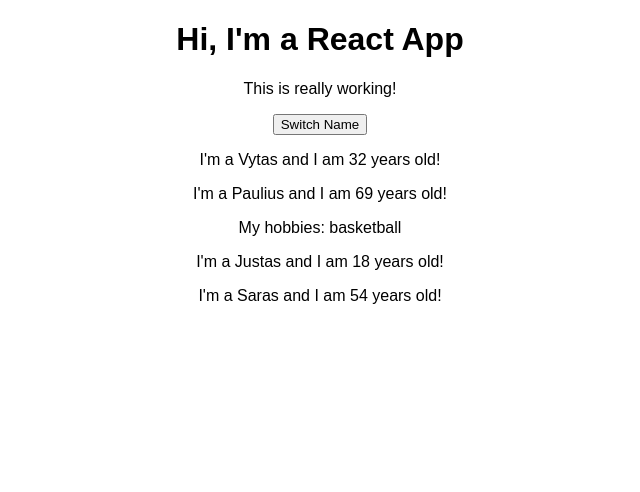
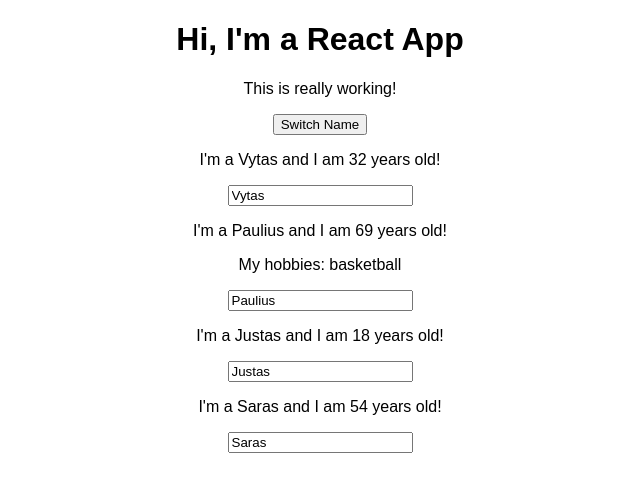
Before and after one commit to mode68/react-complete-guide, a React (Create React App) app: page / in a window 1280 px wide. Shown: the top 492 px of the page, without its empty margins (320-960 px from the left). Built offline with nearby package versions, Linux system fonts and the light colour scheme.

Commit message:
Added two way binding for Person component

```diff
--- a/src/App.js
+++ b/src/App.js
@@ -13,12 +13,24 @@
     otherState: 'some other value'
   }
 
-  switchNameHandler = () => {
+  switchNameHandler = (newName) => {
     // console.log('was clicked');
     this.setState({
       persons: [
         { name: 'Vytautas', age: 420 },
-        { name: 'Paulius', age: 69 },
+        { name: newName, age: 69 },
+        { name: 'Justas', age: 18 },
+        { name: 'Sarjunaz', age: 1337 }
+      ]
+    }
+    );
+  }
+
+  nameChangedHandler = (event) => {
+    this.setState({
+      persons: [
+        { name: 'Vytautas', age: 420 },
+        { name: event.target.value, age: 69 },
         { name: 'Justas', age: 18 },
         { name: 'Sarjunaz', age: 1337 }
       ]
@@ -31,11 +43,21 @@
       <div className="App">
         <h1>Hi, I'm a React App</h1>
         <p>This is really working!</p>
-        <button onClick={this.switchNameHandler}>Switch Name</button>
-        <Person name={this.state.persons[0].name} age={this.state.persons[0].age} />
-        <Person name={this.state.persons[1].name} age={this.state.persons[1].age}>My hobbies: basketball</Person>
-        <Person name={this.state.persons[2].name} age={this.state.persons[2].age} />
-        <Person name={this.state.persons[3].name} age={this.state.persons[3].age} />
+        <button onClick={() => this.switchNameHandler('Zaibas')}>Switch Name</button>
+        <Person
+          name={this.state.persons[0].name}
+          age={this.state.persons[0].age} />
+        <Person
+          name={this.state.persons[1].name}
+          age={this.state.persons[1].age}
+          changed={this.nameChangedHandler}
+          click={() => this.switchNameHandler('Maqueenas')}>My hobbies: basketball</Person>
+        <Person
+          name={this.state.persons[2].name}
+          age={this.state.persons[2].age} />
+        <Person
+          name={this.state.persons[3].name}
+          age={this.state.persons[3].age} />
       </div>
     );
   }
--- a/src/Person/Person.js
+++ b/src/Person/Person.js
@@ -3,8 +3,9 @@
 const person = (props) => {
     return (
         <div>
-            <p>I'm a {props.name} and I am {props.age} years old!</p>
+            <p onClick={props.click}>I'm a {props.name} and I am {props.age} years old!</p>
             <p>{props.children}</p>
+            <input type='text' onChange={props.changed} value={props.name} />
         </div>
     );
 }
```
